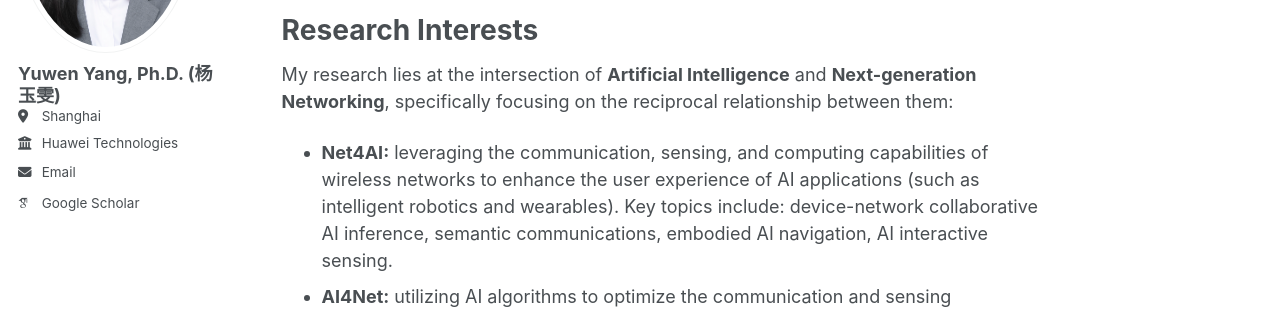
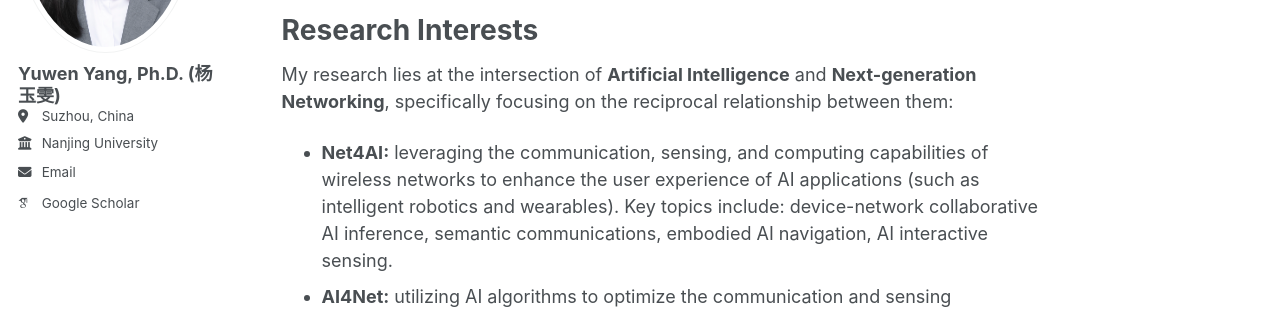
Before and after one commit to yangyuwenyang/yangyuwenyang.github.io, a Jekyll site: the page built from _pages/about.md, in a window 1280 px wide. Shown: the part 288-597 px from the top of the page. Built offline with Jekyll 4.4.1, drawn with Linux system fonts in a browser that asks for light colours; some web fonts are replaced; a script bundle is joined from its source files by our own code; library files that are not in the unit come from our copies.

Commit message:
Update _config.yml

```diff
--- a/_config.yml
+++ b/_config.yml
@@ -27,8 +27,8 @@ author:
   name             : "Yuwen Yang, Ph.D. (杨玉雯)"
   pronouns         : # example: "she/her"
   # bio              : "Huawei Technologies"
-  location         : "Shanghai"
-  employer         : "Huawei Technologies"
+  location         : "Suzhou, China"
+  employer         : "Nanjing University"
   uri              : # URL
   email            : "yyw18@tsinghua.org.cn"
 
```
